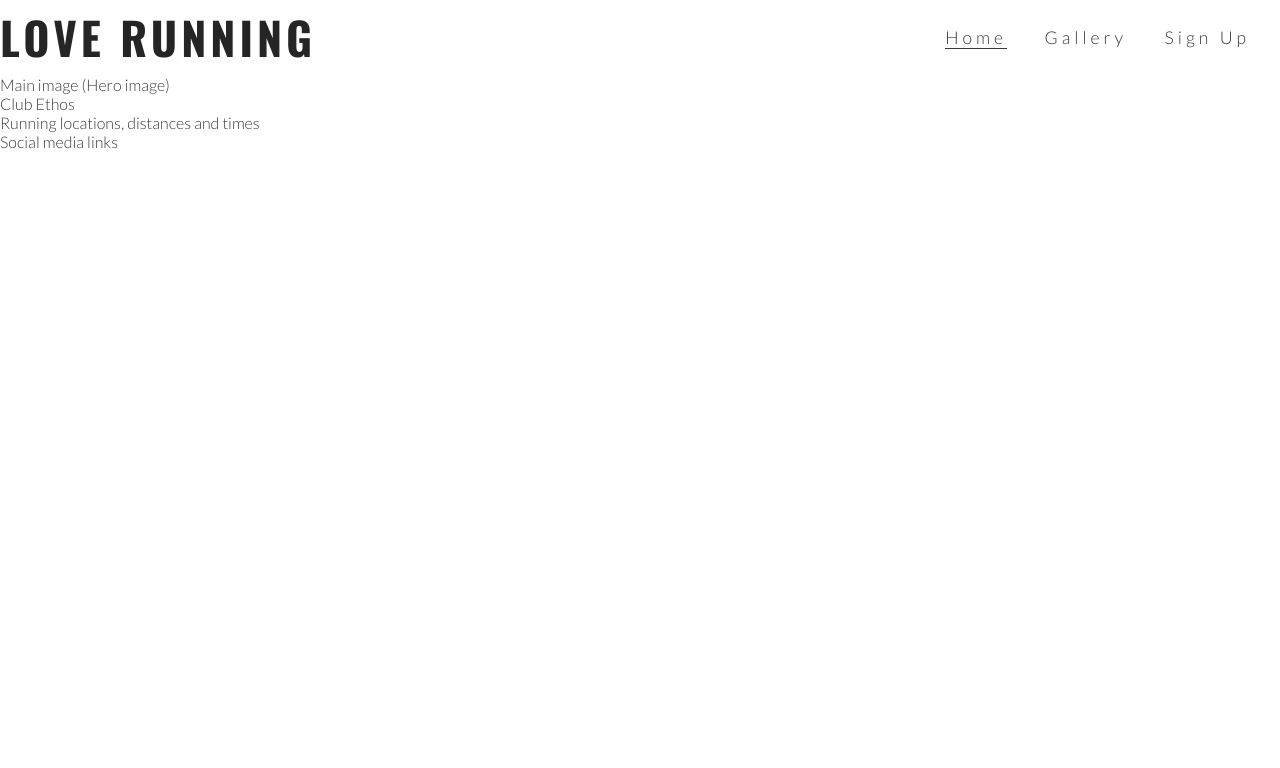
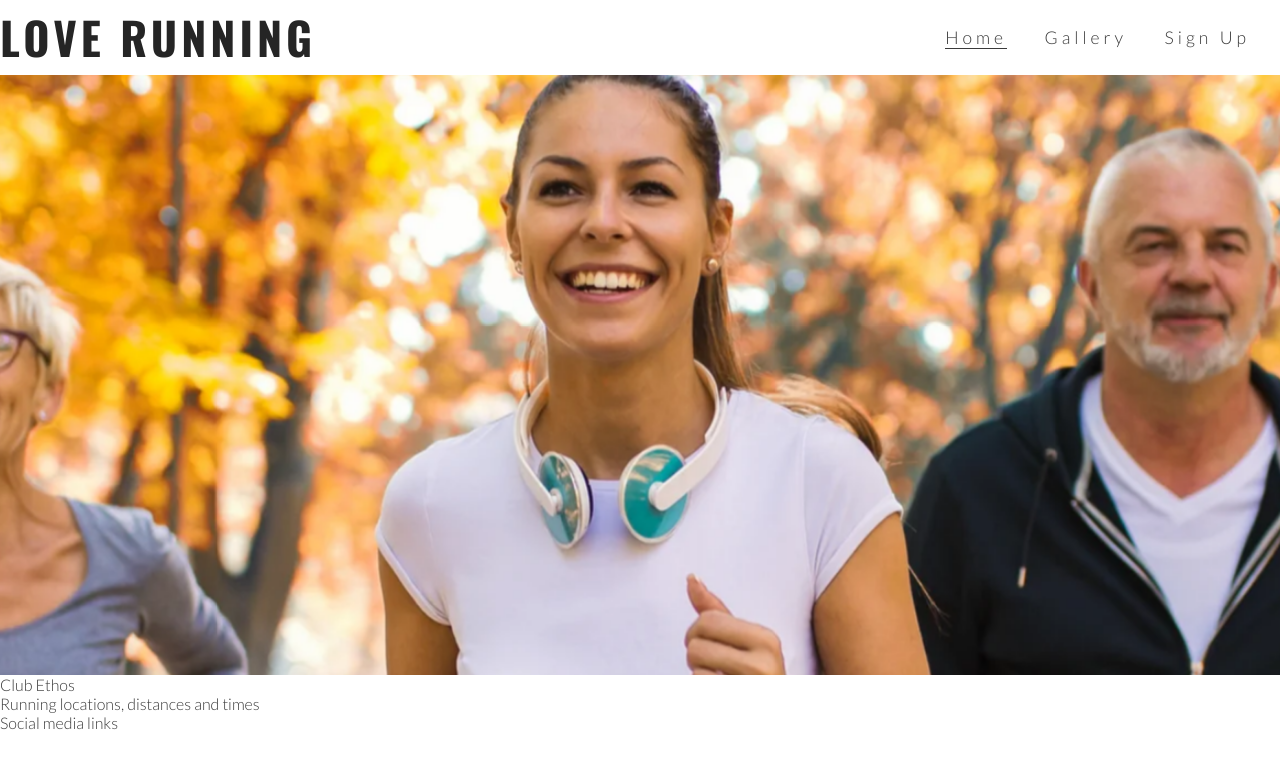
Before and after one commit to mika-sims/Code-Institute-love-running-walkthrough-project, a plain HTML site: page index.html in a window 1280 px wide. Drawn offline with nearby package versions, Linux system fonts and the light colour scheme.

Commit message:
Add hero image and animation for zoom

```diff
--- a/assets/css/style.css
+++ b/assets/css/style.css
@@ -52,3 +52,34 @@ h1, h2 {
 .active {
     border-bottom: 1px solid #3a3a3a;
 }
+
+/* hero image */
+
+#hero-outer {
+    height: 600px;
+    width: 100%;
+    overflow: hidden;
+}
+
+#hero-image {
+    height: 600px;
+    width: 100%;
+    background: url('../images/hero-image.webp') no-repeat center center;
+
+/* animates zoom effect on loading page */
+
+    animation-name: hero-zoom;
+    animation-duration: 5s;
+    animation-fill-mode: forwards;
+}
+
+/* creates the level of zoom for hero image */
+
+@keyframes hero-zoom {
+    from {
+        transform: scale(1);
+    }
+    to{
+        transform: scale(1.1);
+    }
+}
--- a/index.html
+++ b/index.html
@@ -30,8 +30,8 @@
             </ul>
         </nav>
     </header>
-    <section>
-        Main image (Hero image)
+    <section id="hero-outer">
+        <div id="hero-image"></div>
     </section>
     <section>
         Club Ethos
```
Also changed, not shown: assets/images/hero-image.webp (added).
